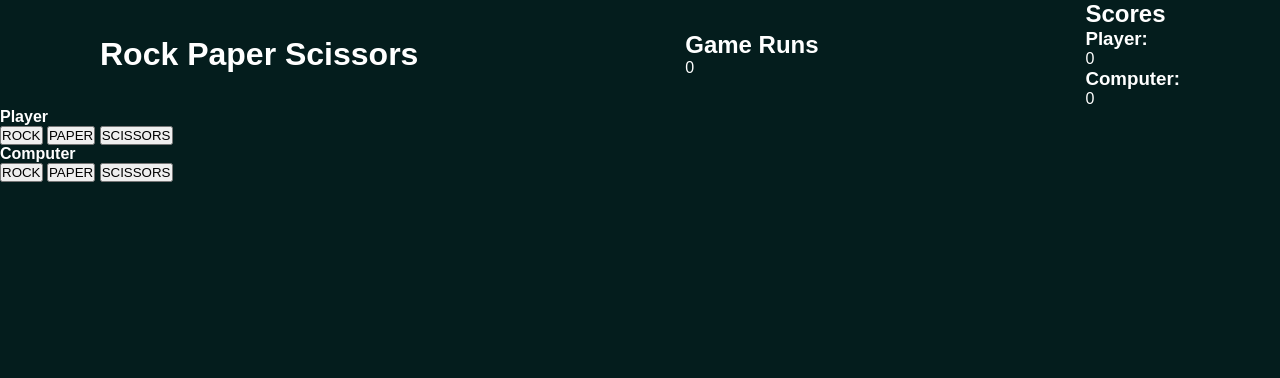
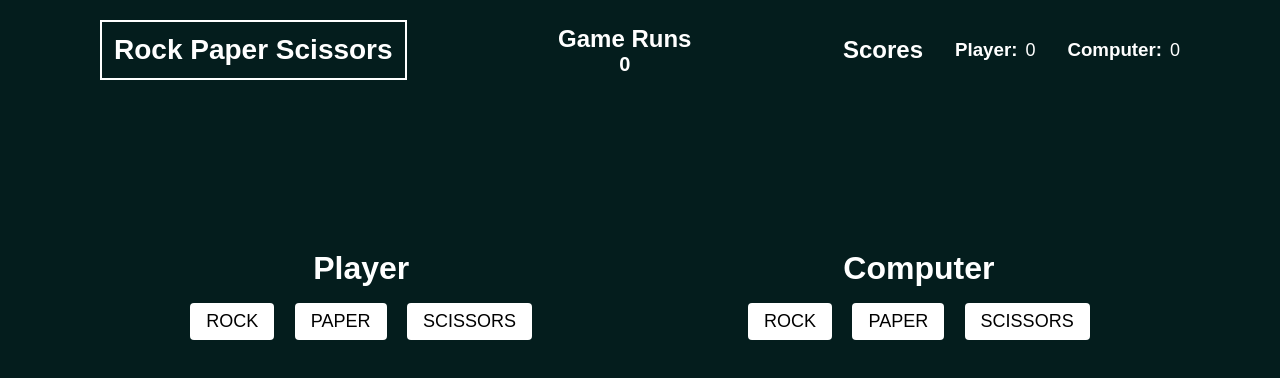
Before and after one commit to mark-akom/rock-paper-scissors, a plain HTML site: page index.html in a window 1280 px wide. Drawn offline with Linux system fonts and the light colour scheme.

Commit message:
Added styles for the ui.

```diff
--- a/styles.css
+++ b/styles.css
@@ -11,7 +11,7 @@ body {
 }
 
 .header-section {
-    padding: 0 100px;
+    padding: 20px 100px;
 }
 
 .header-container {
@@ -19,3 +19,74 @@ body {
     justify-content: space-between;
     align-items: center;
 }
+
+.heading-text {
+    border: 2px solid white;
+    font-size: 28px;
+    padding: 12px;
+}
+
+.game-runs-container {
+    display: flex;
+    flex-direction: column;
+    align-items: center;
+}
+
+.game-runs-container h2 {
+    font-size: 24px;
+}
+
+.game-runs-number {
+    font-size: 20px;
+    font-weight: 600;
+}
+
+.score-container {
+    display: flex;
+    align-items: center;
+    gap: 32px;
+}
+
+.score-container div {
+    display: flex;
+    align-items: center;
+    gap: 8px;
+}
+
+.player-score, .cpu-score {
+    font-weight: 600px;
+    font-size: 18px;
+}
+
+.game-body {
+    padding: 0 100px;
+    padding-top: 150px;
+}
+
+.game-body-container {
+    display: flex;
+    justify-content: center;
+    gap: 200px;
+}
+
+.player-section, .cpu-section {
+    display: flex;
+    flex-direction: column;
+    align-items: center;
+    gap: 16px;
+}
+
+.player-section h4, .cpu-section h4 {
+    font-size: 32px;
+}
+
+.player-section button, .cpu-section button {
+    display: inline-block;
+    padding: 8px 16px;
+    margin: 0 8px;
+    font-size: 18px;
+    background-color: white;
+    border: none;
+    border-radius: 4px;
+    cursor: pointer;
+}
```
